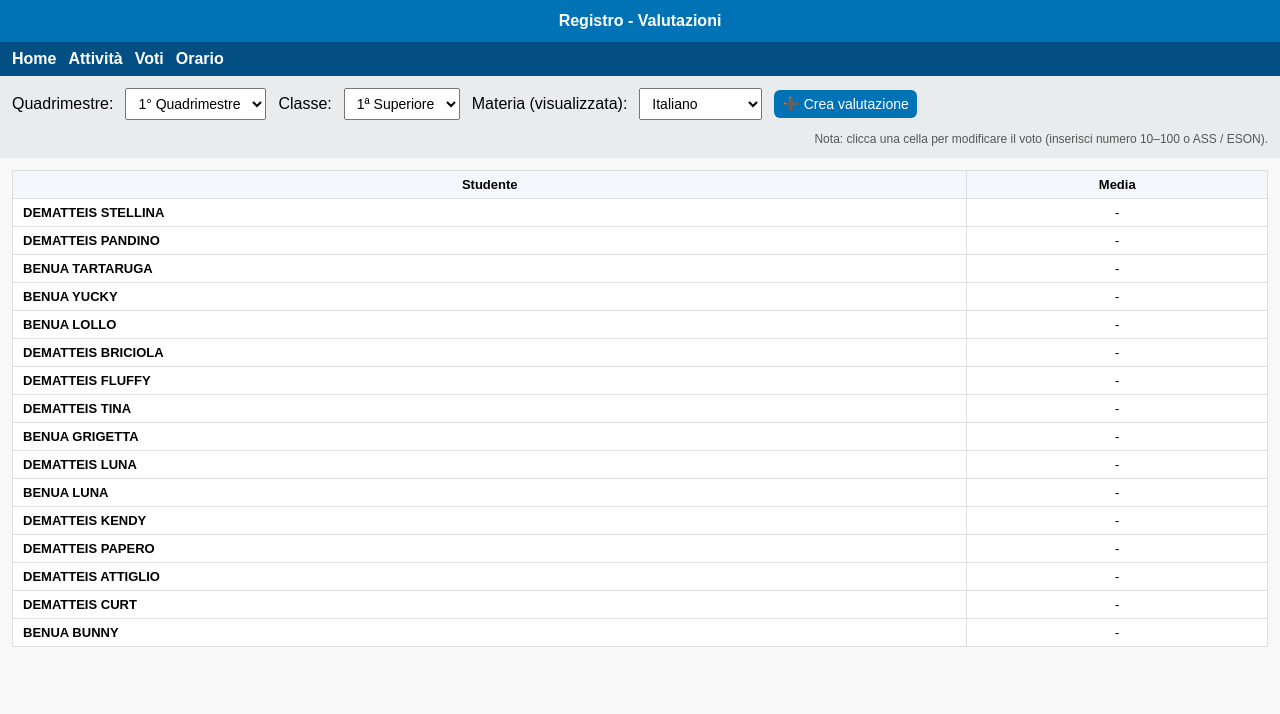
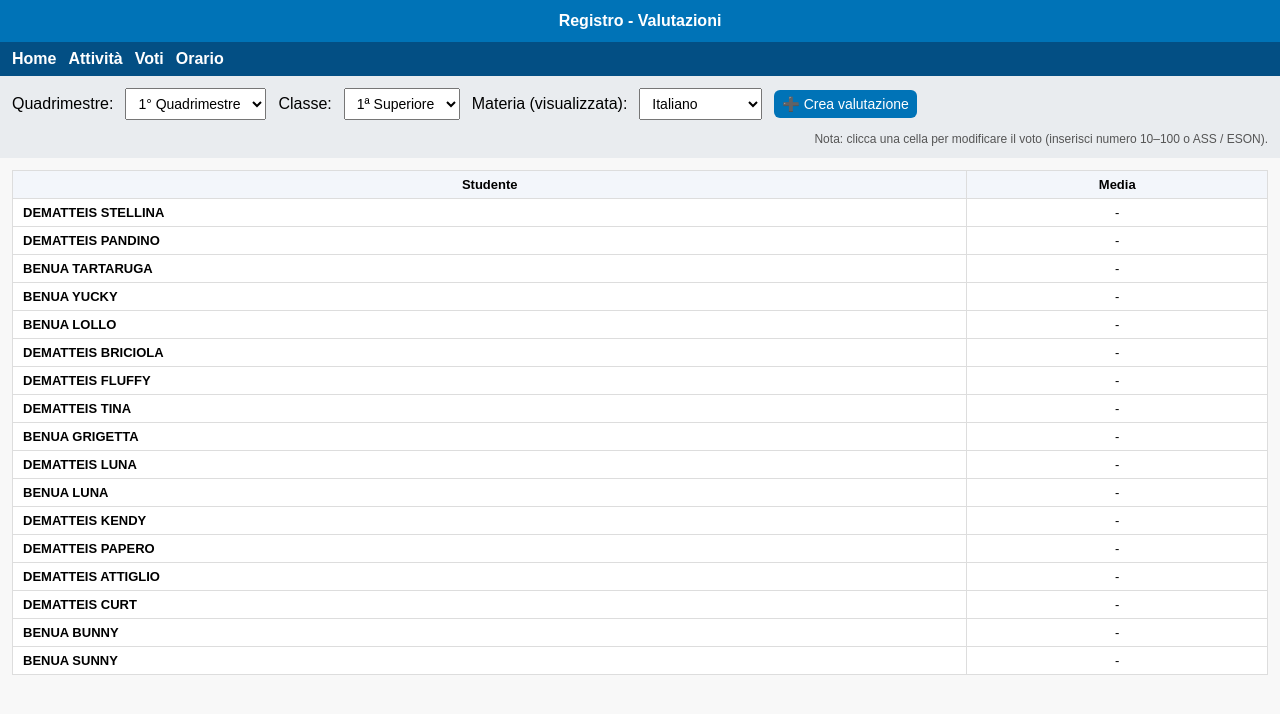
Before and after one commit to azmin2/a, a plain HTML site: page voti.html in a window 1280 px wide. Drawn offline with Linux system fonts and the light colour scheme.

Commit message:
Update voti.html

```diff
--- a/voti.html
+++ b/voti.html
@@ -127,7 +127,7 @@ const studenti = {
     "DEMATTEIS STELLINA","DEMATTEIS PANDINO","BENUA TARTARUGA","BENUA YUCKY",
     "BENUA LOLLO","DEMATTEIS BRICIOLA","DEMATTEIS FLUFFY","DEMATTEIS TINA",
     "BENUA GRIGETTA","DEMATTEIS LUNA","BENUA LUNA","DEMATTEIS KENDY",
-    "DEMATTEIS PAPERO","DEMATTEIS ATTIGLIO","DEMATTEIS CURT","BENUA BUNNY"
+    "DEMATTEIS PAPERO","DEMATTEIS ATTIGLIO","DEMATTEIS CURT","BENUA BUNNY","BENUA SUNNY"
   ],
   "2": [
     "DEMATTEIS CANE","BENUA CANE","DEMATTEIS MICIAN","TEMPERINI CICCIOBELLO",
```
